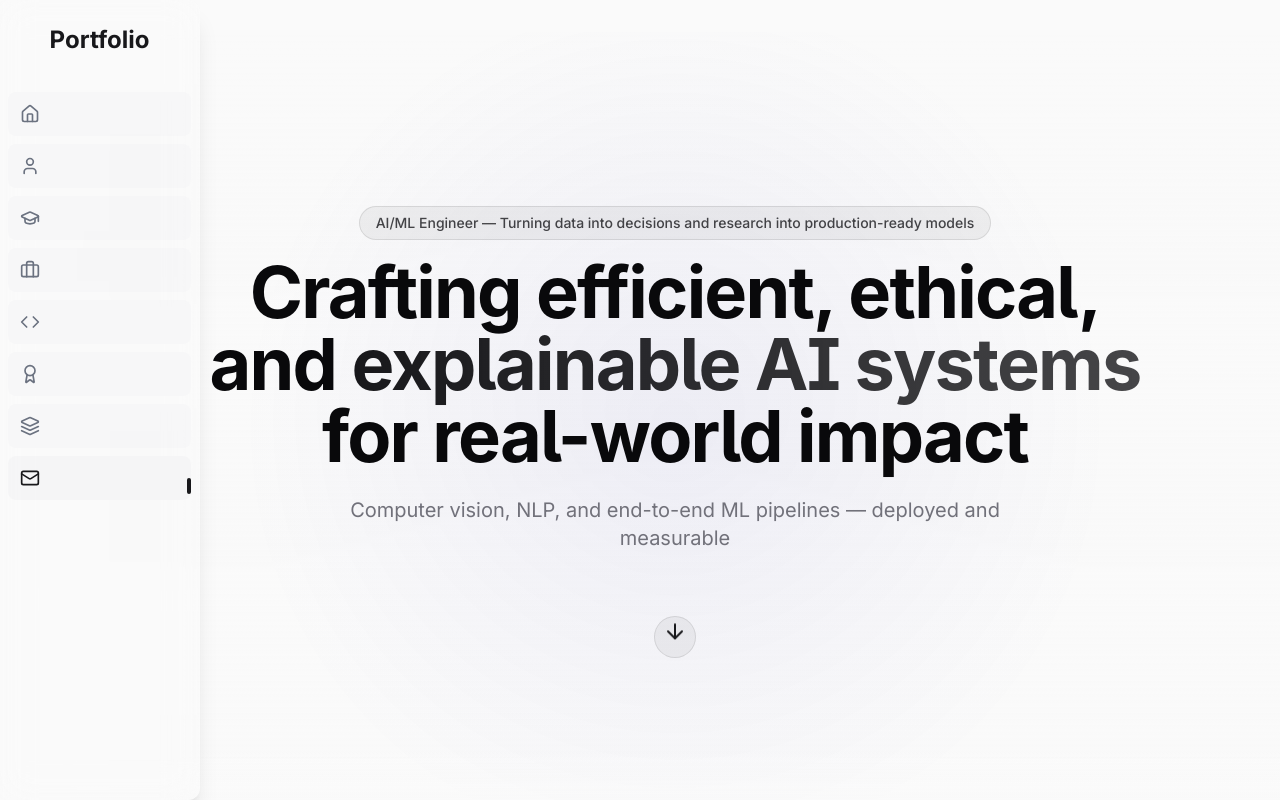
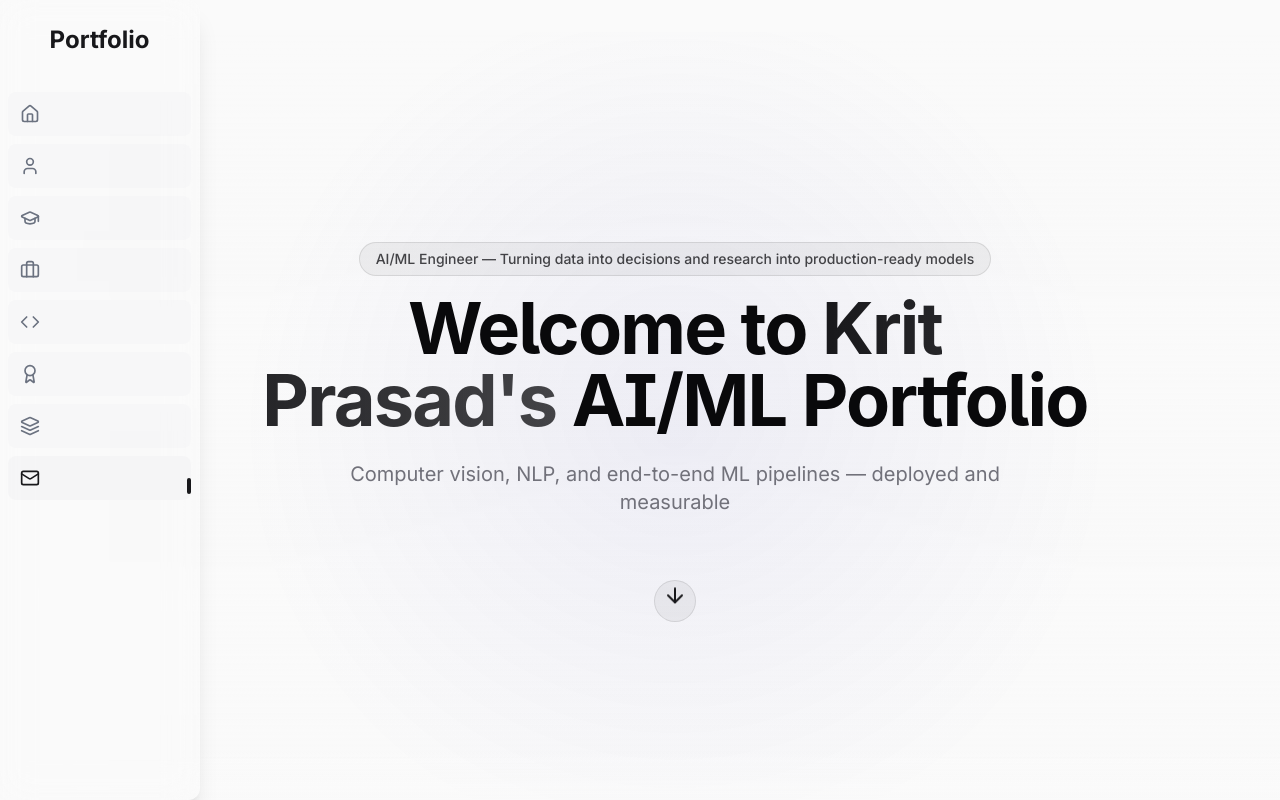
Before and after one commit to KritPrasad05/storyslide-portfolio, a React (Vite) app: page / in a window 1280 px wide. Shown: the top 800 px of the page. Built offline with nearby package versions, Linux system fonts and the light colour scheme.

Commit message:
feat: Update Hero section welcome message
Update the main headline in the Hero section to a welcoming message while keeping the subtitle the same.

```diff
--- a/src/components/Hero.tsx
+++ b/src/components/Hero.tsx
@@ -67,7 +67,7 @@ const Hero = () => {
             animate={{ opacity: 1, y: 0 }}
             transition={{ duration: 0.5, delay: 0.3 }}
           >
-            Crafting efficient, ethical, and <span className="text-gradient">explainable AI systems</span> for real-world impact
+            Welcome to <span className="text-gradient">Krit Prasad's</span> AI/ML Portfolio
           </motion.h1>
           <motion.p
             className="text-lg md:text-xl text-muted-foreground max-w-2xl mx-auto"
```
